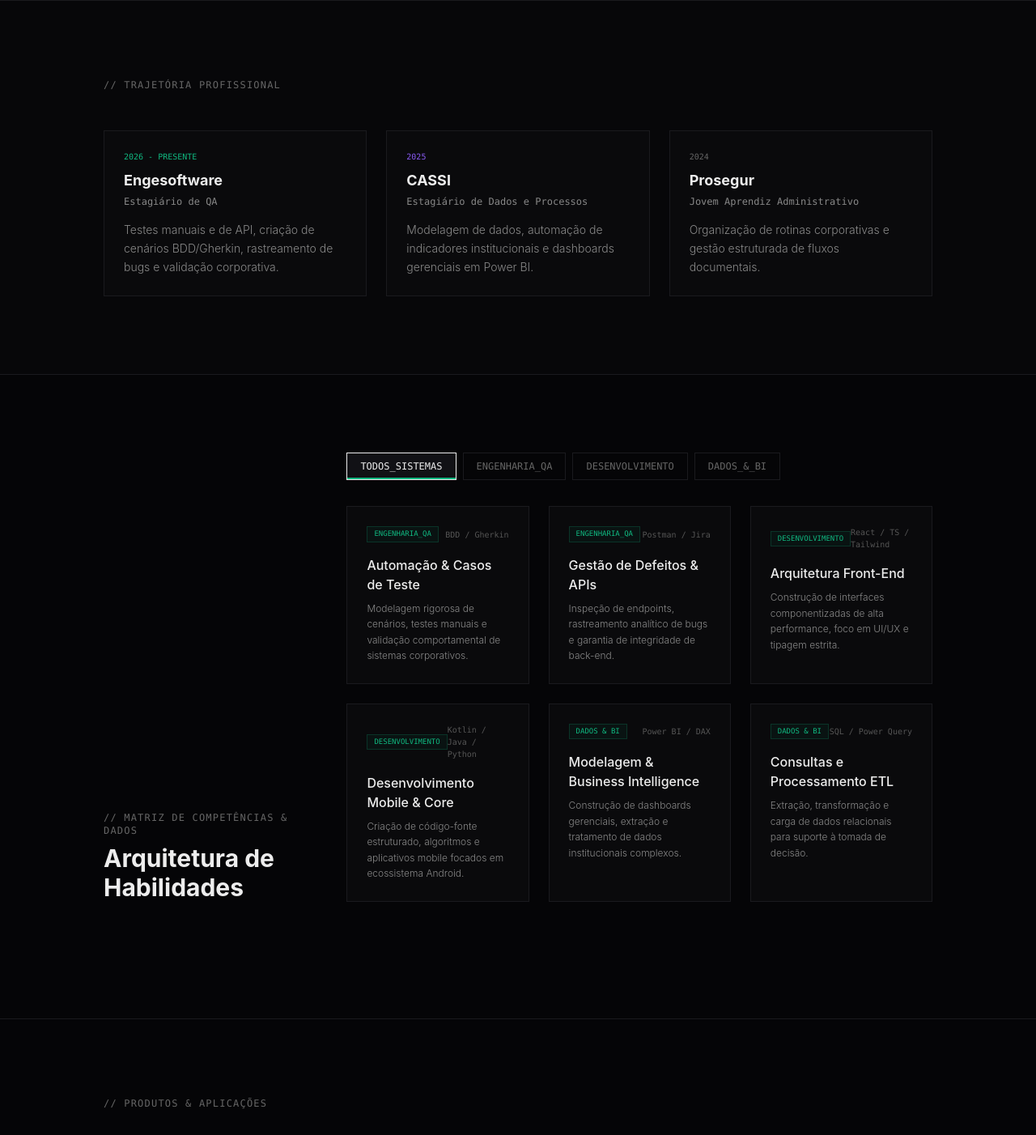
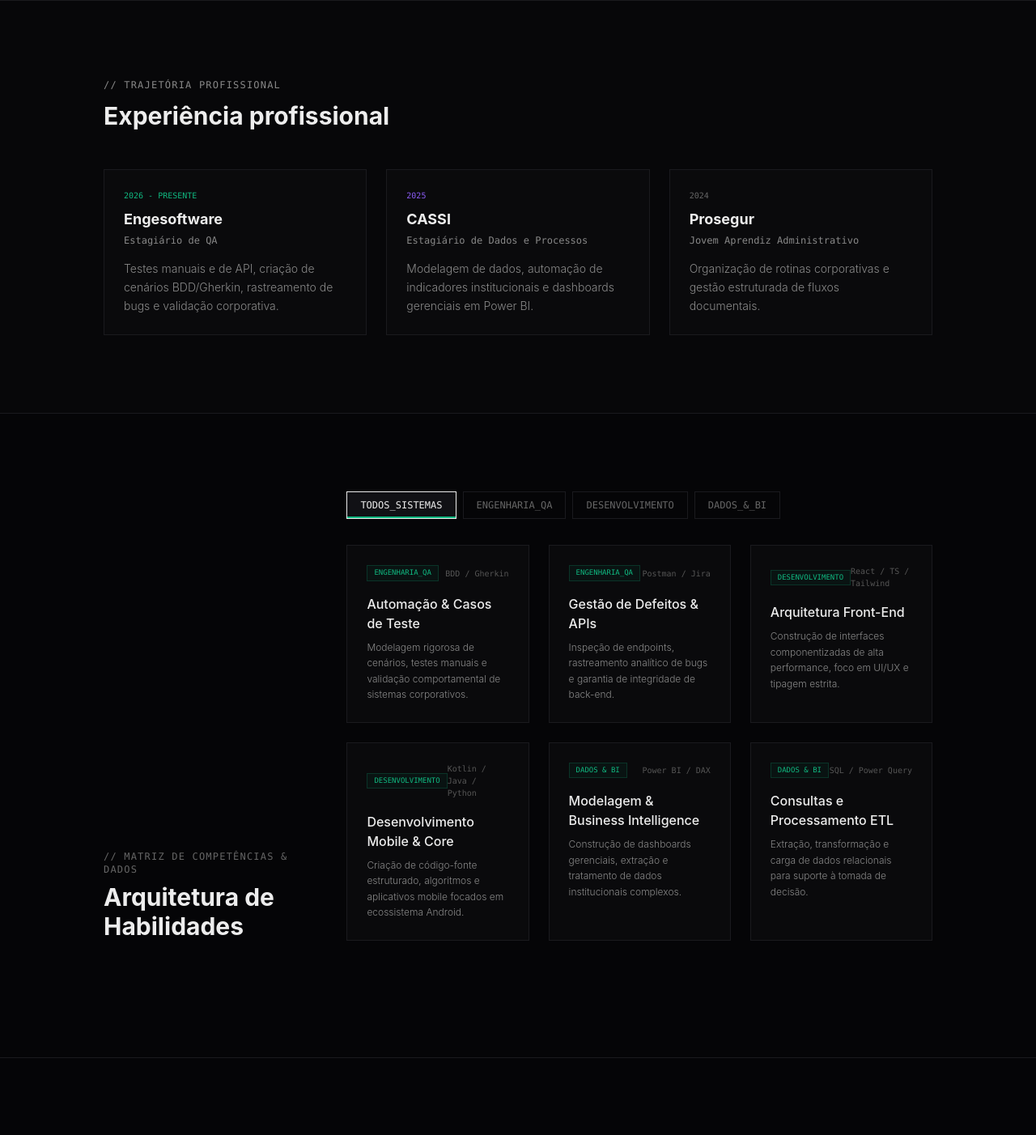
Before and after one commit to MatheusSZR/portfolio-mr, a React (Vite) app: page / in a window 1280 px wide. Shown: the part 800-2202 px from the top of the page at 81% size. Built offline with nearby package versions, Linux system fonts and the light colour scheme.

Commit message:
refactor: improve section semantics and footer details

```diff
--- a/src/App.tsx
+++ b/src/App.tsx
@@ -193,9 +193,10 @@ export default function App() {
       {/* SEÇÃO EXPERIÊNCIA COM SCROLL REVEAL SUAVE */}
       <section id="experiencia" className="py-24 px-8 md:px-24 border-t border-[#1A1A1E] bg-[#070709]">
         <div className="max-w-5xl mx-auto">
-          <span className="font-mono text-xs text-[#666666] tracking-widest uppercase block mb-12">
-            // TRAJETÓRIA PROFISSIONAL
-          </span>
+          <div className="mb-12">
+            <span className="font-mono text-xs text-[#888888] tracking-widest uppercase block mb-3">// TRAJETÓRIA PROFISSIONAL</span>
+            <h2 className="font-display text-3xl font-bold text-[#EDEDED]">Experiência profissional</h2>
+          </div>
 
           <div className="grid grid-cols-1 md:grid-cols-3 gap-6">
             {[
@@ -244,9 +245,10 @@ export default function App() {
       {/* SEÇÃO PROJETOS COM HOVER MULTI-ESTADO COORDENADO */}
       <section id="projetos" className="py-24 px-8 md:px-24 border-t border-[#1A1A1E]">
         <div className="max-w-5xl mx-auto">
-          <span className="font-mono text-xs text-[#666666] tracking-widest uppercase block mb-12">
-            // PRODUTOS & APLICAÇÕES
-          </span>
+          <div className="mb-12">
+            <span className="font-mono text-xs text-[#888888] tracking-widest uppercase block mb-3">// PRODUTOS & APLICAÇÕES</span>
+            <h2 className="font-display text-3xl font-bold text-[#EDEDED]">Projetos em destaque</h2>
+          </div>
 
           <div className="flex flex-col gap-8">
             {projetos.map((proj) => (
@@ -259,8 +261,9 @@ export default function App() {
       </main>
 
       {/* RODAPÉ */}
-      <footer className="py-12 px-8 md:px-24 border-t border-[#1A1A1E] bg-[#0A0A0C] flex flex-col sm:flex-row justify-between items-center font-mono text-xs text-[#666666] gap-4">
-        <span>MATHEUS RODRIGUES // 2026</span>
+      <footer className="py-12 px-8 md:px-24 border-t border-[#1A1A1E] bg-[#0A0A0C] flex flex-col sm:flex-row justify-between items-center font-mono text-xs text-[#888888] gap-4">
+        <span>MATHEUS RODRIGUES // {new Date().getFullYear()}</span>
+        <a href="https://github.com/MatheusSZR" target="_blank" rel="noopener noreferrer" className="text-[#10B981] hover:underline focus-visible:underline">GITHUB ↗</a>
         <span>BRASÍLIA, DF — BRASIL</span>
       </footer>
 
```
